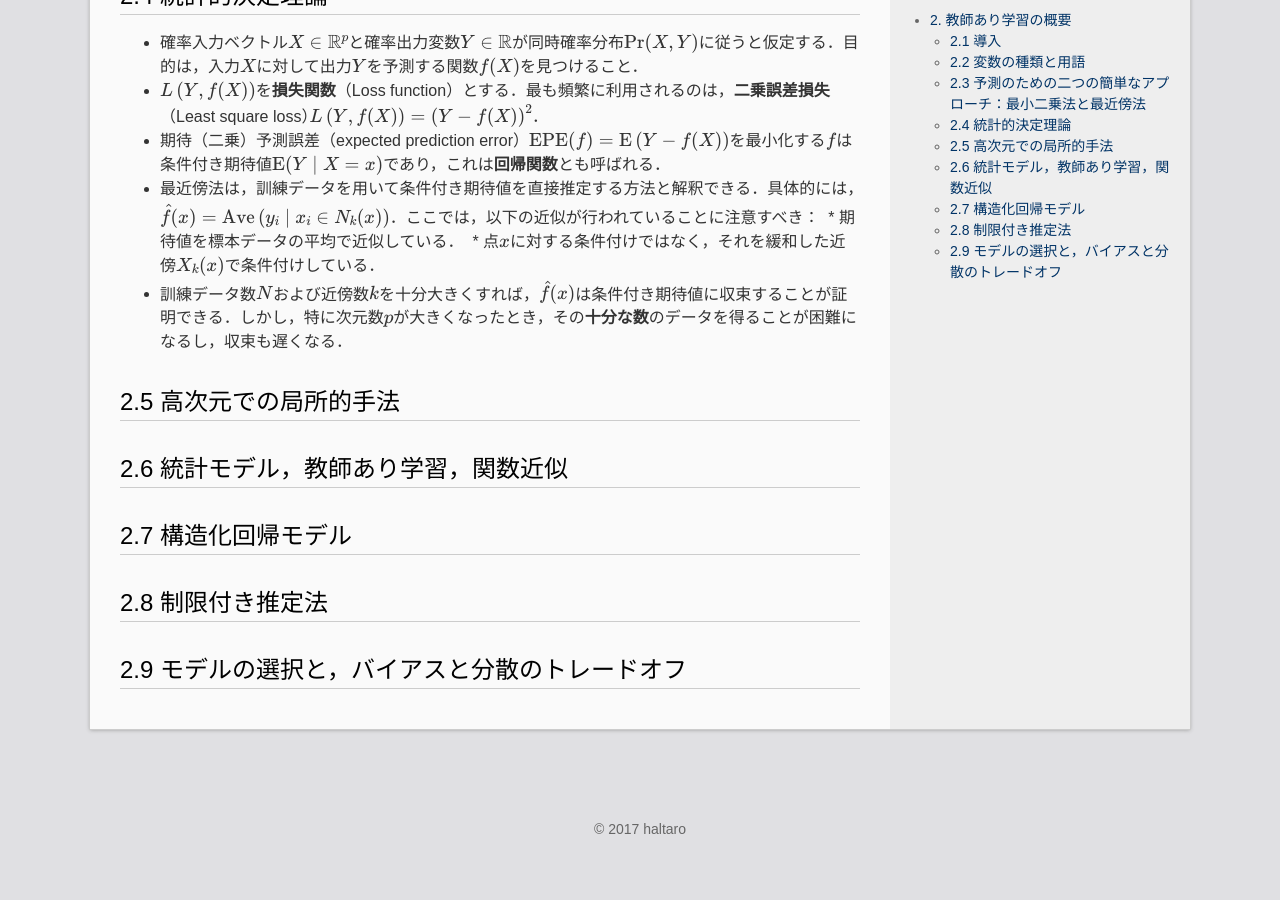
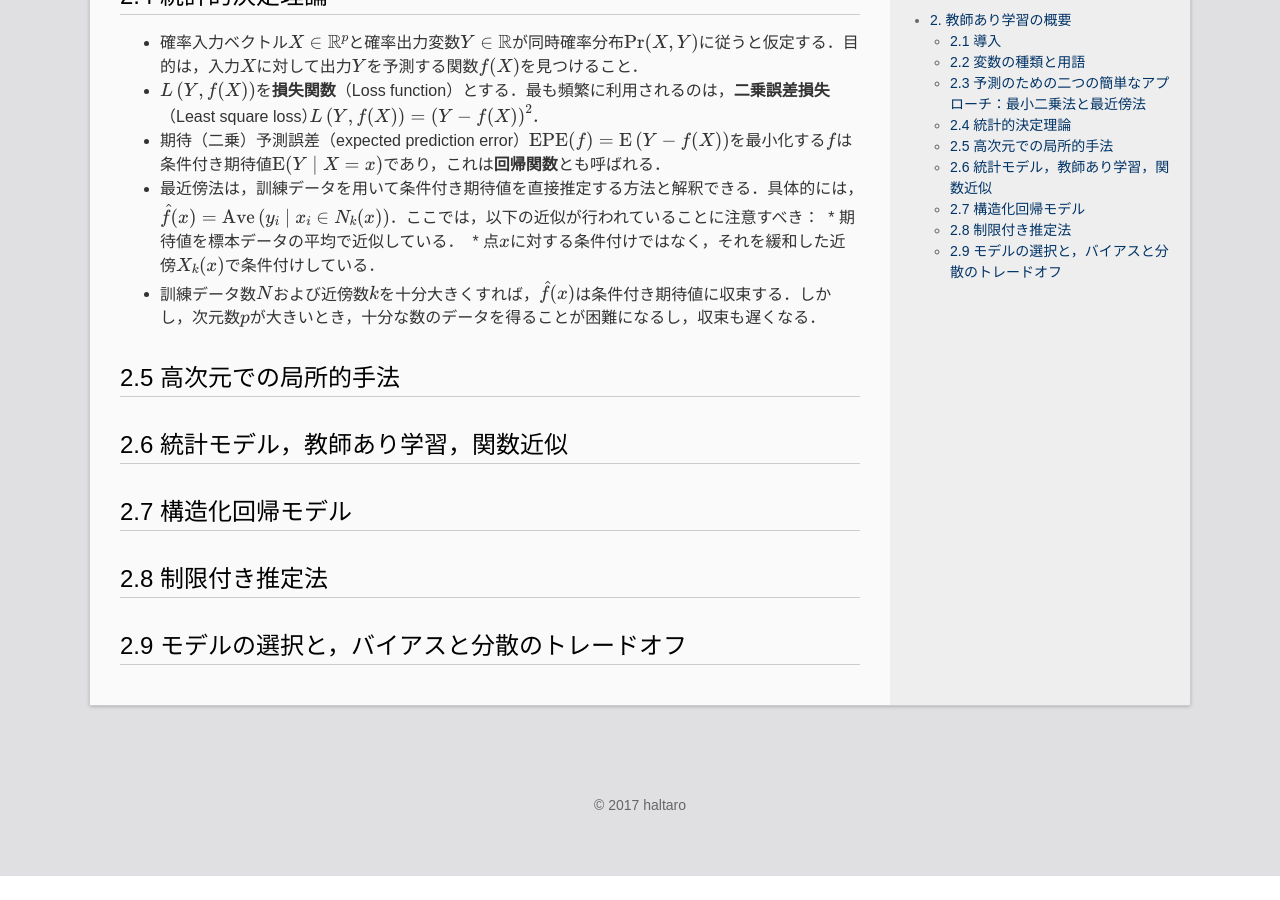
Before and after one commit to madoreenu/haltaro.github.io, a Jekyll site: the page built from _posts/2017-08-26-section2.md, in a window 1280 px wide and 900 px high, scrolled down 1564 px. Built offline with Jekyll 4.4.1, drawn with Linux system fonts in a browser that asks for light colours; formulas are drawn with MathJax 3; after the commit the page ends 2440 px from its top, so only the background shows below that.

Commit message:
Update 2017-08-26-section2.md

```diff
--- a/_posts/2017-08-26-section2.md
+++ b/_posts/2017-08-26-section2.md
@@ -44,8 +44,7 @@ categories:
 * 最近傍法は，訓練データを用いて条件付き期待値を直接推定する方法と解釈できる．具体的には，$$\hat{f}(x)=\mathrm{Ave}\left(y_i \mid x_i \in N_k(x) \right)$$．ここでは，以下の近似が行われていることに注意すべき：
   * 期待値を標本データの平均で近似している．
   * 点$$x$$に対する条件付けではなく，それを緩和した近傍$$X_k(x)$$で条件付けしている．
-* 訓練データ数$$N$$および近傍数$$k$$を十分大きくすれば，$$\hat{f}(x)$$は条件付き期待値に収束することが証明できる．しかし，特に次元数$$p$$が大きくなったとき，その**十分な数**のデータを得ることが困難になるし，収束も遅くなる．
-
+* 訓練データ数$$N$$および近傍数$$k$$を十分大きくすれば，$$\hat{f}(x)$$は条件付き期待値に収束する．しかし，次元数$$p$$が大きいとき，十分な数のデータを得ることが困難になるし，収束も遅くなる．
 
 ## 2.5 高次元での局所的手法
 
```
